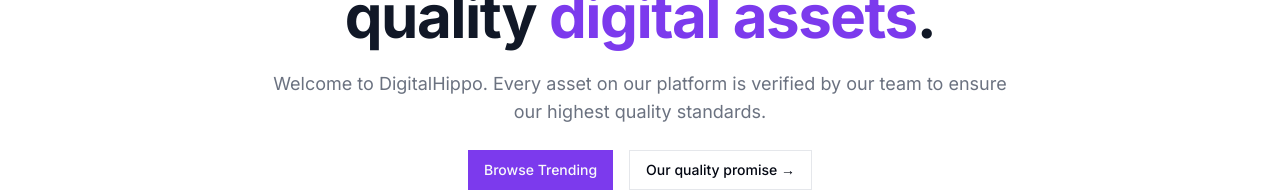
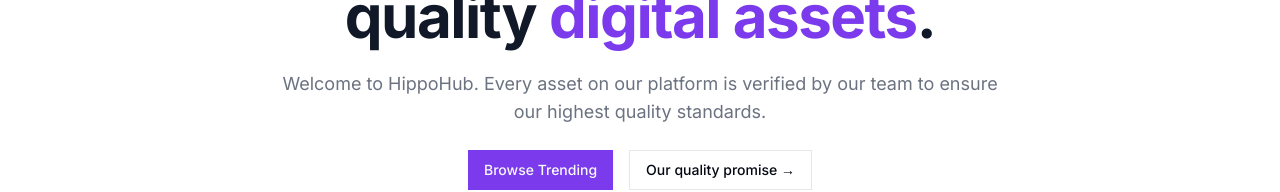
Before and after one commit to RenePung/marketplace_HippoHub, a Next.js app: page / in a window 1280 px wide. Shown: the part 154-346 px from the top of the page. Built offline with nearby package versions, Linux system fonts and the light colour scheme.

Commit message:
small change of text

```diff
--- a/src/app/page.tsx
+++ b/src/app/page.tsx
@@ -35,7 +35,7 @@
           .
           </h1>
           <p className="mt-6 text-lg max-w-prose text-muted-foreground">
-            Welcome to DigitalHippo. Every asset on our
+            Welcome to HippoHub. Every asset on our
             platform is verified by our team to ensure our
             highest quality standards.
           </p>
```
